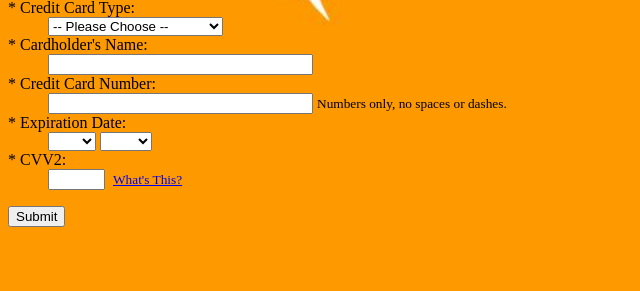
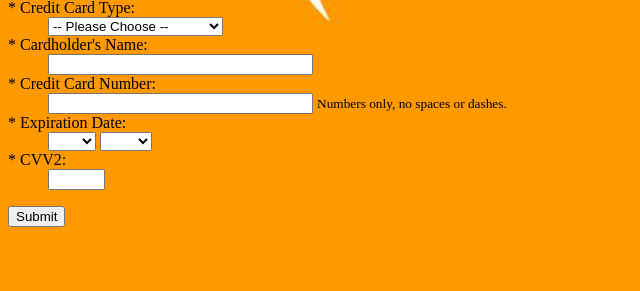
Before and after one commit to Austinthemighty/M.A.R.S, a PHP site: page /Mars_Reservation.php in a window 1280 px wide. Shown: the part 509-800 px from the top of the page, without its empty margins (0-640 px from the left). Run offline with PHP 8.4, Linux system fonts and the light colour scheme.

Commit message:
no message

```diff
--- a/Mars_Reservation.php
+++ b/Mars_Reservation.php
@@ -166,7 +166,6 @@
 				<dt class="CVV2Input" style=""><span class="Required">*</span> CVV2:</dt>
 				<dd class="CVV2Input" id="CardCodeInput" style="" type="number">
 					<input type="text" class="Textbox" name="creditcard_cccvd" id="creditcard_cccvd" value="" size="4" maxlength="4">
-					&nbsp;<small class="LittleNotePassword"><a href="#" id="CVV2Help">What's This?</a></small>
 				</dd>
 
 
```
